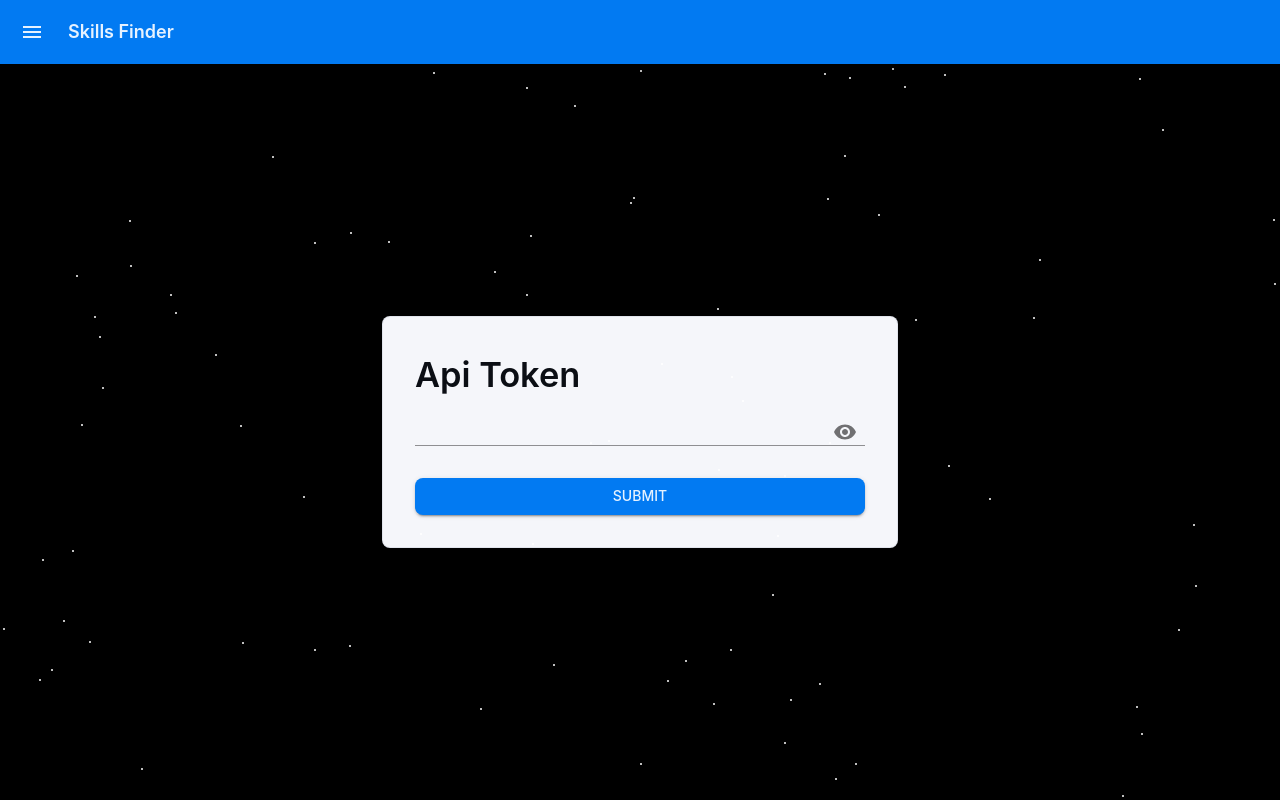
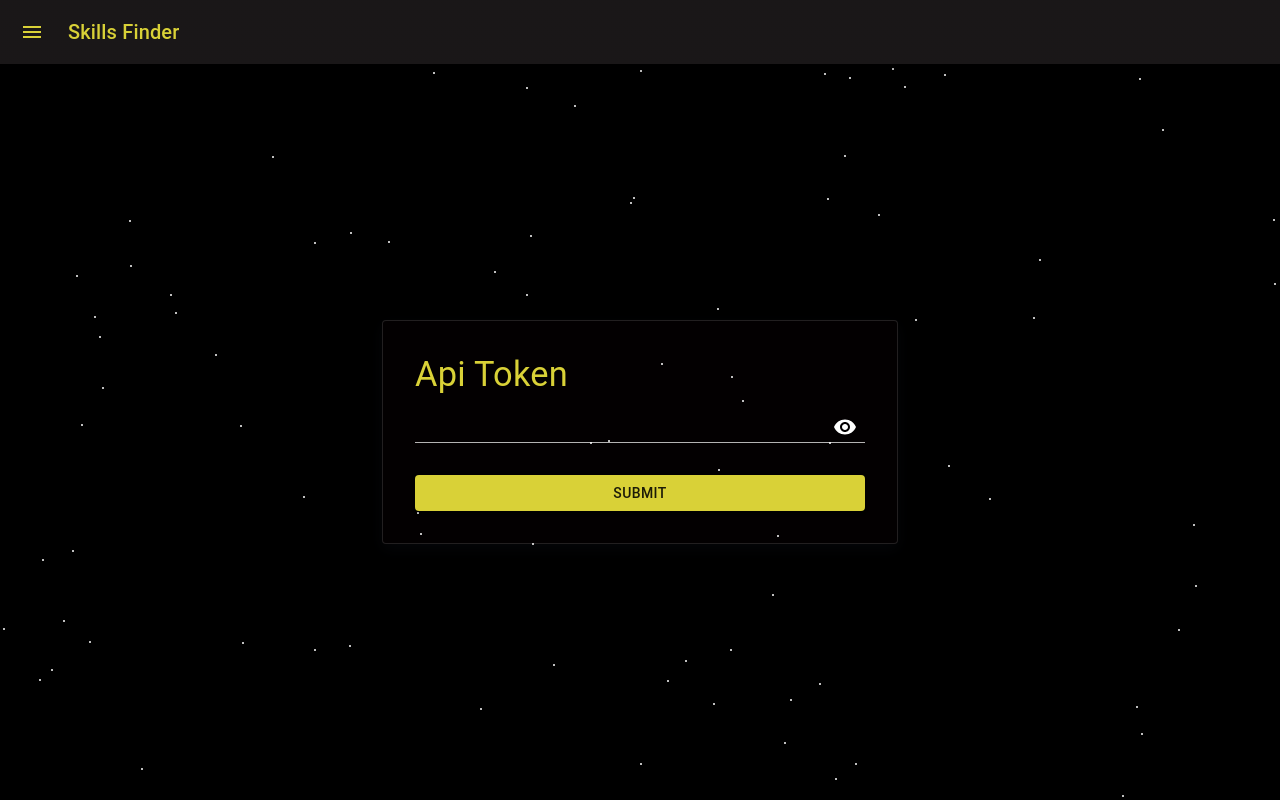
Before and after one commit to joseph-pq/skills-finder, a React (Create React App) app: page / in a window 1280 px wide. Built offline with nearby package versions, Linux system fonts and the light colour scheme.

Commit message:
✨ change theme to starwars based

```diff
--- a/src/App.jsx
+++ b/src/App.jsx
@@ -1,6 +1,9 @@
 import React from 'react';
 import Drawer from '@mui/material/Drawer';
+import { ThemeProvider } from '@mui/material/styles';
 import { styled, useTheme } from '@mui/material/styles';
+import { createTheme } from '@mui/material/styles';
+import themeOptions from "./theme/AppTheme";
 import Divider from '@mui/material/Divider';
 import ChevronLeftIcon from '@mui/icons-material/ChevronLeft';
 import ChevronRightIcon from '@mui/icons-material/ChevronRight';
@@ -10,7 +13,6 @@ import IconButton from '@mui/material/IconButton';
 import MenuIcon from '@mui/icons-material/Menu';
 import Typography from '@mui/material/Typography';
 import JobForm from './JobForm';
-import AppTheme from './theme/AppTheme';
 import Space from './Space.js';
 import Box from '@mui/material/Box';
 import List from '@mui/material/List';
@@ -57,7 +59,6 @@ function CustomListItem(props) {
 
 
 function App(props) {
-  const theme = useTheme();
   const [open, setOpen] = React.useState(false);
   const [currentView, setCurrentView] = React.useState('Setup');
 
@@ -72,7 +73,7 @@ function App(props) {
 
   return (
     <JobsProvider>
-      <AppTheme {...props}>
+      <ThemeProvider theme={themeOptions}>
         <AppBar position="fixed" open={open}>
           <Toolbar>
             <IconButton
@@ -102,7 +103,7 @@ function App(props) {
         >
           <DrawerHeader>
             <IconButton onClick={handleDrawerClose}>
-              {theme.direction === 'ltr' ? <ChevronLeftIcon /> : <ChevronRightIcon />}
+            {/*   {theme.direction === 'ltr' ? <ChevronLeftIcon /> : <ChevronRightIcon />} */}
             </IconButton>
           </DrawerHeader>
           <Divider />
@@ -122,7 +123,7 @@ function App(props) {
             {currentView === 'Data' && <StorageView/>}
           </Space>
         </div>
-      </AppTheme>
+      </ThemeProvider>
     </JobsProvider>
   );
 }
--- a/src/DataView.jsx
+++ b/src/DataView.jsx
@@ -149,11 +149,11 @@ function DataView() {
         sx={{ border: 0 }}
       />
       <Box sx={{ display: 'flex', justifyContent: 'space-between', width: '100%' }}>
-        <Button type="submit" variant="contained" onClick={handleRemove}>Remove</Button>
-        <Button type="submit" variant="contained" onClick={handleRemoveSkills}>Remove skills</Button>
-        <Button type="submit" variant="contained" onClick={exportJobs}>Export Jobs</Button>
-        <Button type="submit" variant="contained" onClick={importJobs}>Import Jobs</Button>
-        <Button type="submit" variant="contained" onClick={extractSkills}>Extract Skills</Button>
+        <Button type="submit" variant="outlined" onClick={handleRemove}>Remove</Button>
+        <Button type="submit" variant="outlined" onClick={handleRemoveSkills}>Remove skills</Button>
+        <Button type="submit" variant="outlined" onClick={exportJobs}>Export Jobs</Button>
+        <Button type="submit" variant="outlined" onClick={importJobs}>Import Jobs</Button>
+        <Button type="submit" variant="outlined" onClick={extractSkills}>Extract Skills</Button>
       </Box>
     </CustomPaper>
   );
--- a/src/InsightsView.jsx
+++ b/src/InsightsView.jsx
@@ -33,13 +33,9 @@ const InsightsViewContainer = styled(Stack)(({ theme }) => ({
 }));
 const columns = [
   // { field: 'id', headerName: 'ID', width: 70 },
-  { field: 'skills', headerName: 'Skills', width: 130 },
+  { field: 'skills', headerName: 'Skills', width: 230 },
   { field: 'count', headerName: 'Count', width: 130 },
 ];
-const rows = [
-  { id: 1, skills: 'JavaScript', count: 100 },
-  { id: 2, skills: 'Python', count: 200 },
-]
 
 
 function InsightsView() {
--- a/src/theme/AppTheme.jsx
+++ b/src/theme/AppTheme.jsx
@@ -1,47 +1,31 @@
-import * as React from 'react';
-import { ThemeProvider, createTheme } from '@mui/material/styles';
-import { ThemeOptions } from '@mui/material/styles';
-// import { inputsCustomizations } from './customizations/inputs';
-// import { dataDisplayCustomizations } from './customizations/dataDisplay';
-// import { feedbackCustomizations } from './customizations/feedback';
-// import { navigationCustomizations } from './customizations/navigation';
-// import { surfacesCustomizations } from './customizations/surfaces';
-import { colorSchemes, typography, shadows, shape } from './themePrimitives';
+import { createTheme } from '@mui/material/styles';
 
-export default function AppTheme({
-  children,
-  disableCustomTheme,
-  themeComponents,
-}) {
-  const theme = React.useMemo(() => {
-    return disableCustomTheme
-      ? {}
-      : createTheme({
-          // For more details about CSS variables configuration, see https://mui.com/material-ui/customization/css-theme-variables/configuration/
-          cssVariables: {
-            colorSchemeSelector: 'data-mui-color-scheme',
-            cssVarPrefix: 'template',
-          },
-          colorSchemes, // Recently added in v6 for building light & dark mode app, see https://mui.com/material-ui/customization/palette/#color-schemes
-          typography,
-          shadows,
-          shape,
-          components: {
-            // ...inputsCustomizations,
-            // ...dataDisplayCustomizations,
-            // ...feedbackCustomizations,
-            // ...navigationCustomizations,
-            // ...surfacesCustomizations,
-            // ...themeComponents,
-          },
-        });
-  }, [disableCustomTheme, themeComponents]);
-  if (disableCustomTheme) {
-    return <React.Fragment>{children}</React.Fragment>;
-  }
-  return (
-    <ThemeProvider theme={theme} disableTransitionOnChange>
-      {children}
-    </ThemeProvider>
-  );
-}
+const themeOptions = createTheme({
+  palette: {
+    mode: 'dark',
+    primary: {
+      main: '#D9D137',
+    },
+    secondary: {
+      main: '#60BAD4',
+    },
+    text: {
+      primary: '#D9D137',
+    },
+    background: {
+      default: '#030001',
+      paper: '#030001',
+    },
+    info: {
+      main: '#262730',
+    },
+    error: {
+      main: '#D33F49',
+    },
+    warning: {
+      main: '#ffa726',
+    },
+  },
+});
+
+export default themeOptions;
```
